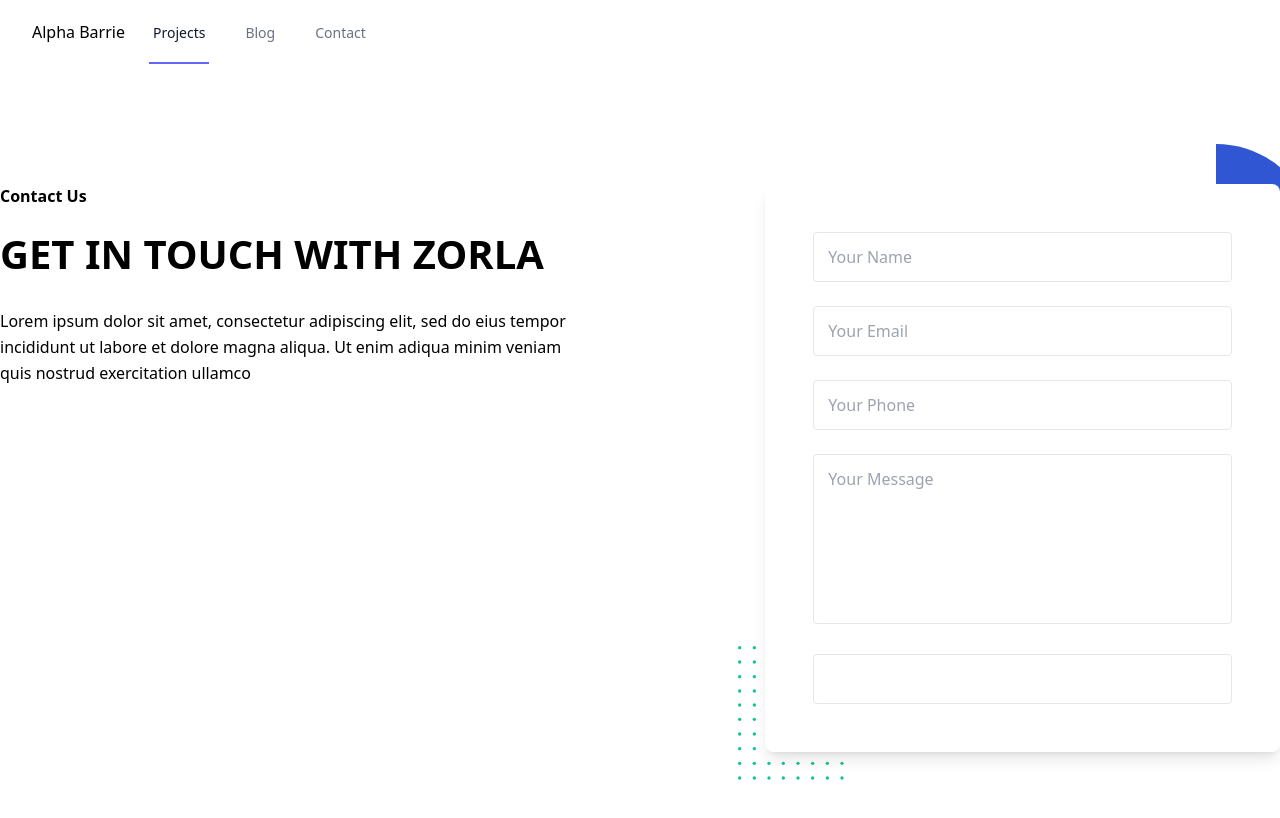
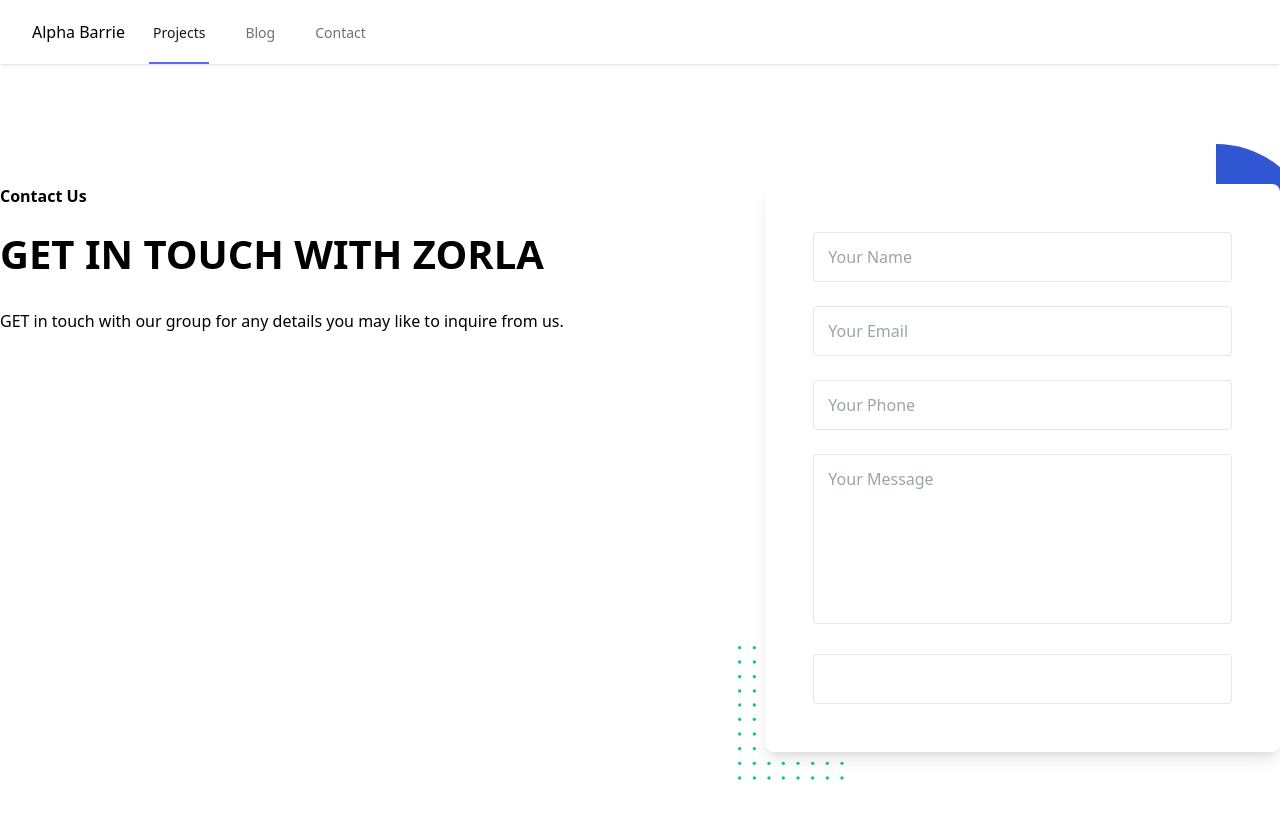
Before and after one commit to Alphabarrie98/my-portfolio, a React (Create React App) app: page /contact in a window 1280 px wide. Shown: the top 818 px of the page. Built offline with nearby package versions, Linux system fonts and the light colour scheme.

Commit message:
initial commit

```diff
--- a/src/routes/contact.js
+++ b/src/routes/contact.js
@@ -6,7 +6,7 @@ export default function Contact() {
     return (
         <>
             <Navbar />
-            <section class="bg-white py-20 lg:py-[120px] overflow-hidden relative z-10">
+            <section class="bg-gray py-20 lg:py-[120px] overflow-hidden relative z-10">
                 <div class="container">
                     <div class="flex flex-wrap lg:justify-between -mx-4">
                         <div class="w-full lg:w-1/2 xl:w-6/12 px-4">
@@ -29,9 +29,8 @@ export default function Contact() {
                                     GET IN TOUCH WITH ZORLA
                                 </h2>
                                 <p class="text-base text-body-color leading-relaxed mb-9">
-                                    Lorem ipsum dolor sit amet, consectetur adipiscing elit, sed do
-                                    eius tempor incididunt ut labore et dolore magna aliqua. Ut enim
-                                    adiqua minim veniam quis nostrud exercitation ullamco
+                                    GET in touch with our group for any details you may like
+                                    to inquire from us.
                                 </p>
 
                             </div>
```
